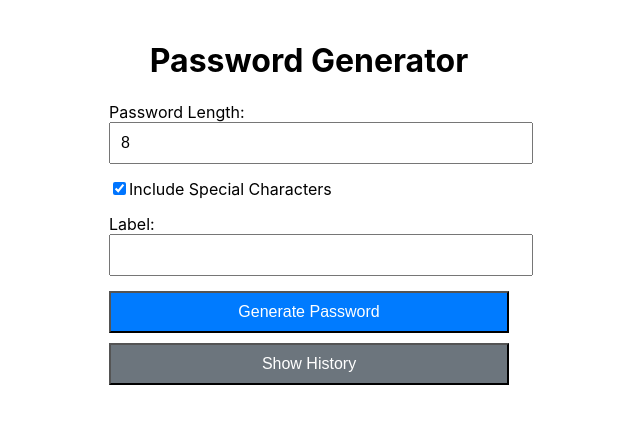
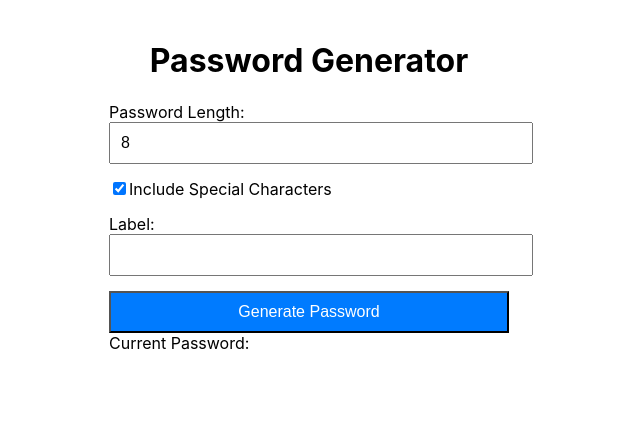
Before and after one commit to Shraghav/Password-Generator, a React (Create React App) app: page / in a window 1280 px wide. Shown: the top 424 px of the page, without its empty margins (331-971 px from the left). Built offline with nearby package versions, Linux system fonts and the light colour scheme.

Commit message:
Added a separate component

```diff
--- a/src/App.js
+++ b/src/App.js
@@ -1,137 +1,13 @@
-import React, { useState } from 'react';
-import axios from 'axios';
+
 import './App.css';
+import PasswordPostResult from './templates/PassworPostResult';
 
 const PasswordGenerator = () => {
-  const [passwordLength, setPasswordLength] = useState(8);
-  const [includeSpecialChars, setIncludeSpecialChars] = useState(true);
-  const [passwordHistory, setPasswordHistory] = useState([]);
-  const [showHistory, setShowHistory] = useState(false);
-  const [label, setLabel] = useState('');
-
-  const generatePassword = async (e) => {
-    e.preventDefault(); // Prevent form submission
-    const characters = 'ABCDEFGHIJKLMNOPQRSTUVWXYZabcdefghijklmnopqrstuvwxyz0123456789';
-    const specialCharacters = '!@#$%^&*';
-    let password = '';
-
-    const allCharacters = includeSpecialChars ? characters + specialCharacters : characters;
-    for (let i = 0; i < passwordLength; i++) {
-      const randomIndex = Math.floor(Math.random() * allCharacters.length);
-      password += allCharacters[randomIndex];
-    }
-
-    const newPasswordEntry = { password, label };
-
-    setPasswordHistory([...passwordHistory, newPasswordEntry]);
-
-    try {
-      await axios.post('http://localhost:5000/api/submitData', newPasswordEntry);
-      console.log('Password saved successfully.');
-    } catch (error) {
-      console.error('Error saving password:', error);
-    }
-  };
-
-  const toggleHistory = () => {
-    setShowHistory(!showHistory);
-  };
-
   return (
-    <div className="container">
-      <h1>Password Generator</h1>
-      <form onSubmit={generatePassword}>
-        <div className="form-group">
-          <label htmlFor="passwordLength">Password Length:</label>
-          <input
-            id="passwordLength"
-            className="form-control"
-            type="number"
-            min="4"
-            value={passwordLength}
-            onChange={(e) => setPasswordLength(Number(e.target.value))}
-          />
-        </div>
-
-        <div className="form-group">
-          <div className="form-check">
-            <input
-              id="includeSpecialChars"
-              className="form-check-input"
-              type="checkbox"
-              checked={includeSpecialChars}
-              onChange={(e) => setIncludeSpecialChars(e.target.checked)}
-            />
-            <label className="form-check-label" htmlFor="includeSpecialChars">
-              Include Special Characters
-            </label>
-          </div>
-        </div>
-
-        <div className="form-group">
-          <label htmlFor="label">Label:</label>
-          <input
-            id="label"
-            className="form-control"
-            type="text"
-            value={label}
-            onChange={(e) => setLabel(e.target.value)}
-          />
-        </div>
-
-        <button type="submit" className="btn btn-primary">
-          Generate Password
-        </button>
-      </form>
-      <button className="btn btn-secondary mt-3" onClick={toggleHistory}>
-        {showHistory ? 'Hide History' : 'Show History'}
-      </button>
-      {showHistory && (
-        <div className="password-history mt-3">
-          <h3>Password History:</h3>
-          <ul className="list-group">
-            {passwordHistory.map((entry, index) => (
-              <li key={index} className="list-group-item">
-                <span className="label">{entry.label}: </span>
-                <span className="password">{entry.password}</span>
-              </li>
-            ))}
-          </ul>
-        </div>
-      )}
+    <div>
+      <PasswordPostResult />
     </div>
-  );
+  )
 };
 
 export default PasswordGenerator;
-
-
-
-// // src/App.js
-// import React, { useEffect, useState } from 'react';
-// import { fetchGreeting } from './api';
-
-// const App = () => {
-//   const [greeting, setGreeting] = useState('');
-
-//   useEffect(() => {
-//     const getGreeting = async () => {
-//       try {
-//         const data = await fetchGreeting();
-//         setGreeting(data.message);
-//       } catch (error) {
-//         console.error('Error fetching greeting:', error);
-//       }
-//     };
-
-//     getGreeting();
-//   }, []);
-
-//   return (
-//     <div className="App">
-//       <h1>{greeting}</h1>
-//     </div>
-//   );
-// };
-
-// export default App;
--- /dev/null
+++ b/src/templates/PassworPostResult.js
@@ -0,0 +1,85 @@
+import React, { useState } from 'react';
+import axios from 'axios';
+
+const PasswordPostResult = () => {
+    const [passwordLength, setPasswordLength] = useState(8);
+    const [includeSpecialChars, setIncludeSpecialChars] = useState(true);
+    // const [passwordHistory, setPasswordHistory] = useState([]);
+    const [passwordCurrent, setPasswordCurrent] = useState([]);
+    const [label, setLabel] = useState('');
+
+    const generatePassword = async (e) => {
+        e.preventDefault(); // Prevent form submission
+        const characters = 'ABCDEFGHIJKLMNOPQRSTUVWXYZabcdefghijklmnopqrstuvwxyz0123456789';
+        const specialCharacters = '!@#$%^&*';
+        let password = '';
+
+        const allCharacters = includeSpecialChars ? characters + specialCharacters : characters;
+        for (let i = 0; i < passwordLength; i++) {
+            const randomIndex = Math.floor(Math.random() * allCharacters.length);
+            password += allCharacters[randomIndex];
+        }
+
+        const newPasswordEntry = { password, label };
+        setPasswordCurrent(newPasswordEntry);
+
+        try {
+            await axios.put(`http://localhost:5000/submitData/${label}`, newPasswordEntry);
+            console.log('Password saved successfully.');
+        } catch (error) {
+            console.error('Error saving password:', error);
+        }
+    };
+    return (
+        <div className="container">
+            <h1>Password Generator</h1>
+            <form onSubmit={generatePassword}>
+                <div className="form-group">
+                    <label htmlFor="passwordLength">Password Length:</label>
+                    <input
+                        id="passwordLength"
+                        className="form-control"
+                        type="number"
+                        min="4"
+                        value={passwordLength}
+                        onChange={(e) => setPasswordLength(Number(e.target.value))}
+                    />
+                </div>
+
+                <div className="form-group">
+                    <div className="form-check">
+                        <input
+                            id="includeSpecialChars"
+                            className="form-check-input"
+                            type="checkbox"
+                            checked={includeSpecialChars}
+                            onChange={(e) => setIncludeSpecialChars(e.target.checked)}
+                        />
+                        <label className="form-check-label" htmlFor="includeSpecialChars">
+                            Include Special Characters
+                        </label>
+                    </div>
+                </div>
+
+                <div className="form-group">
+                    <label htmlFor="label">Label:</label>
+                    <input
+                        id="label"
+                        className="form-control"
+                        type="text"
+                        value={label}
+                        onChange={(e) => setLabel(e.target.value)}
+                    />
+                </div>
+                <button type="submit" className="btn btn-primary">
+                    Generate Password
+                </button>
+                <div className='password-current'>
+                    Current Password: {passwordCurrent.password}
+                </div>
+            </form>
+        </div>
+    );
+}
+
+export default PasswordPostResult;
```
